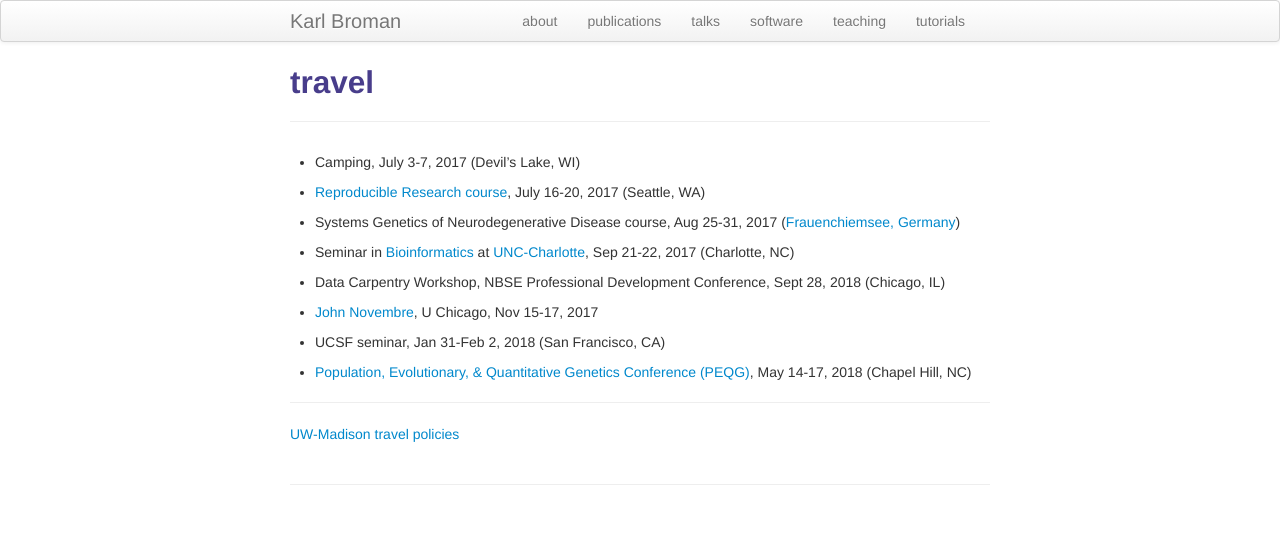
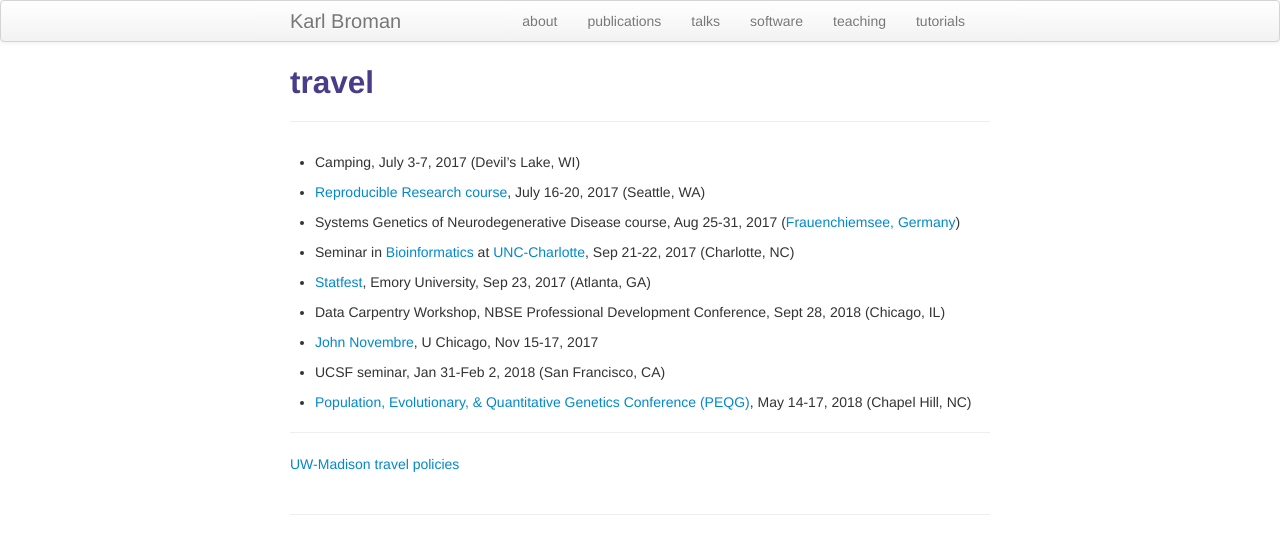
Before and after one commit to kbroman/kbroman.github.io, a Jekyll site: the page built from pages/travel.md, in a window 1280 px wide. Shown: the top 554 px of the page. Built offline with Jekyll 4.4.1, drawn with Linux system fonts in a browser that asks for light colours.

Commit message:
pages/travel: add StatFest 2017-09-23

```diff
--- a/pages/travel.md
+++ b/pages/travel.md
@@ -295,6 +295,8 @@ title: travel
   [UNC-Charlotte](http://www.uncc.edu), Sep 21-22, 2017 (Charlotte,
   NC)
 
+- [Statfest](http://community.amstat.org/cmis/events/statfest), Emory University, Sep 23, 2017 (Atlanta, GA)
+
 - Data Carpentry Workshop, NBSE Professional Development Conference,
   Sept 28, 2018 (Chicago, IL)
 
```
